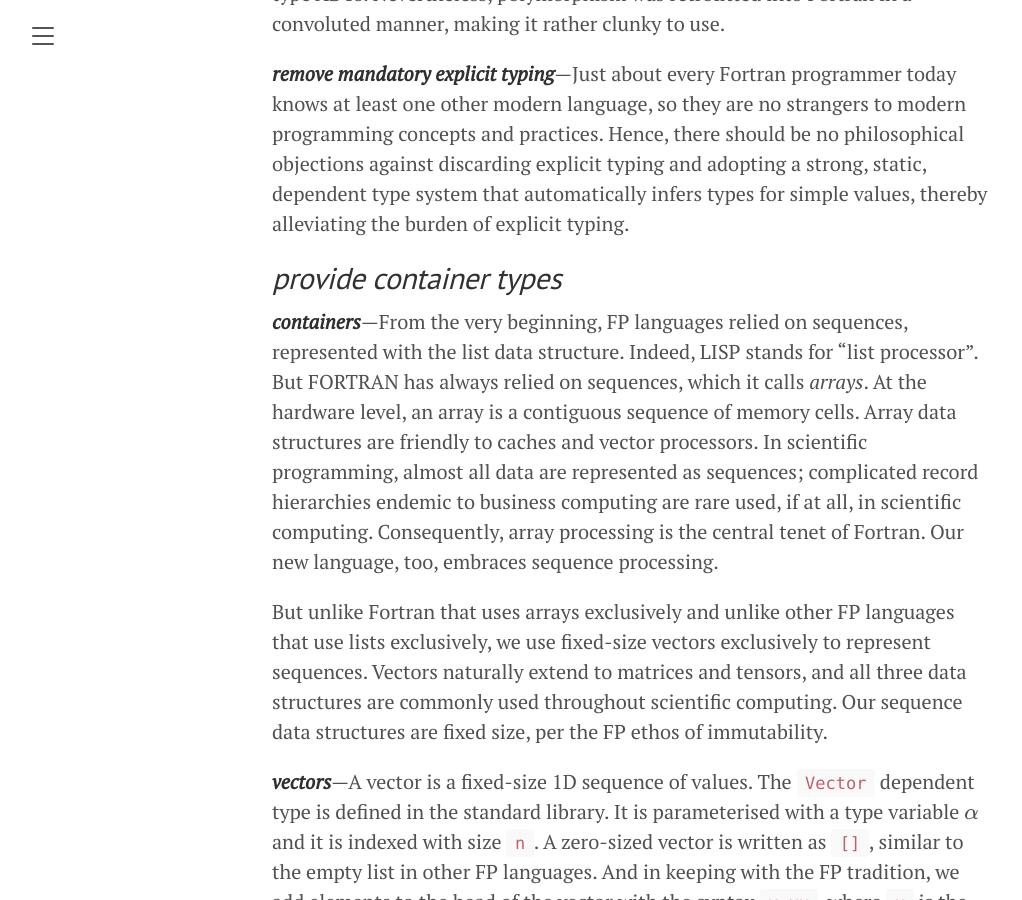
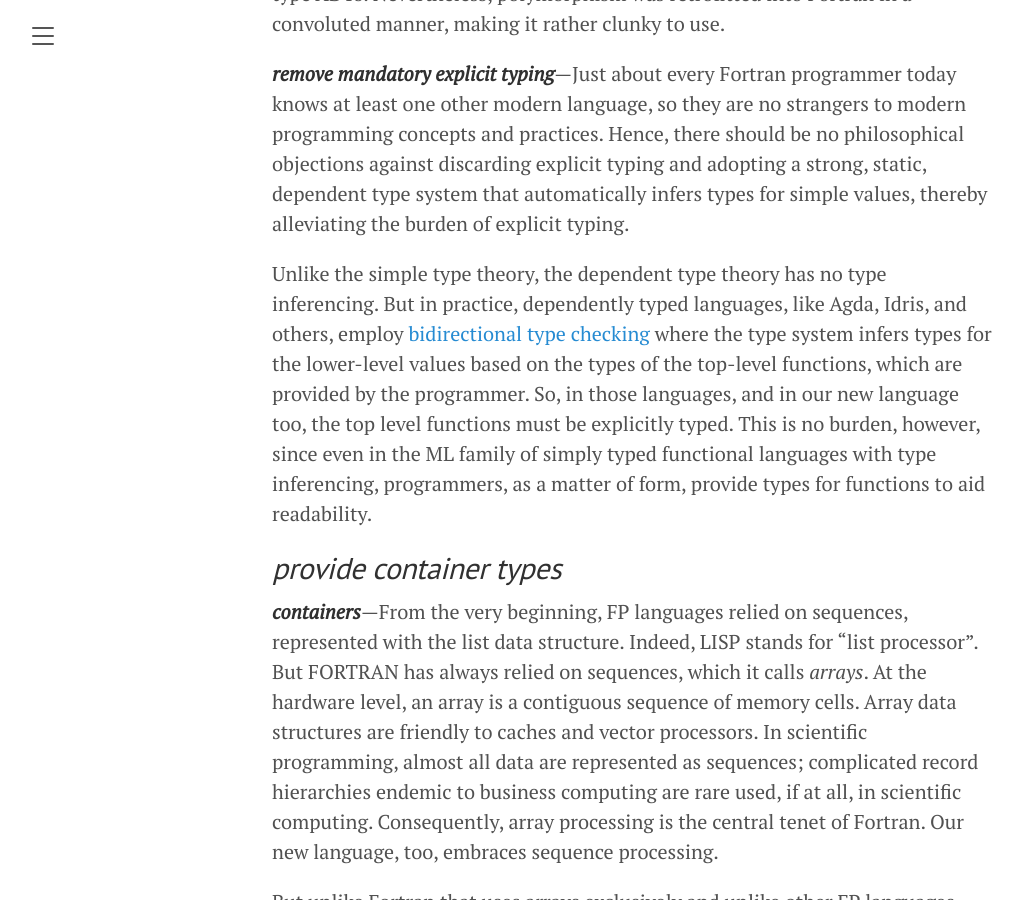
Before and after one commit to amenzwa/amenzwa.github.io, a Jekyll site: the page built from stem/PL/FortranModernisation.md, in a window 1280 px wide and 900 px high, scrolled down 42236 px. Shown: the whole window, without its empty margins (8-1030 px from the left). Built offline with Jekyll 4.4.1, drawn with Linux system fonts in a browser that asks for light colours; our own code applies the rules of GitHub Pages for plain Markdown files; formulas are drawn with MathJax 3.

Commit message:
add bidirectional type checking

```diff
--- a/stem/PL/FortranModernisation.md
+++ b/stem/PL/FortranModernisation.md
@@ -662,6 +662,8 @@ Note that Fortran supports polymorphism. Parametric polymorphism in Fortran is c
 
 ***remove mandatory explicit typing***—Just about every Fortran programmer today knows at least one other modern language, so they are no strangers to modern programming concepts and practices. Hence, there should be no philosophical objections against discarding explicit typing and adopting a strong, static, dependent type system that automatically infers types for simple values, thereby alleviating the burden of explicit typing.
 
+Unlike the simple type theory, the dependent type theory has no type inferencing. But in practice, dependently typed languages, like Agda, Idris, and others, employ [bidirectional type checking](https://plfa.github.io/Inference/) where the type system infers types for the lower-level values based on the types of the top-level functions, which are provided by the programmer. So, in those languages, and in our new language too, the top level functions must be explicitly typed. This is no burden, however, since even in the ML family of simply typed functional languages with type inferencing, programmers, as a matter of form, provide types for functions to aid readability.
+
 ## *provide container types*
 
 ***containers***—From the very beginning, FP languages relied on sequences, represented with the list data structure. Indeed, LISP stands for "list processor". But FORTRAN has always relied on sequences, which it calls *arrays*. At the hardware level, an array is a contiguous sequence of memory cells. Array data structures are friendly to caches and vector processors. In scientific programming, almost all data are represented as sequences; complicated record hierarchies endemic to business computing are rare used, if at all, in scientific computing. Consequently, array processing is the central tenet of Fortran. Our new language, too, embraces sequence processing.
```
